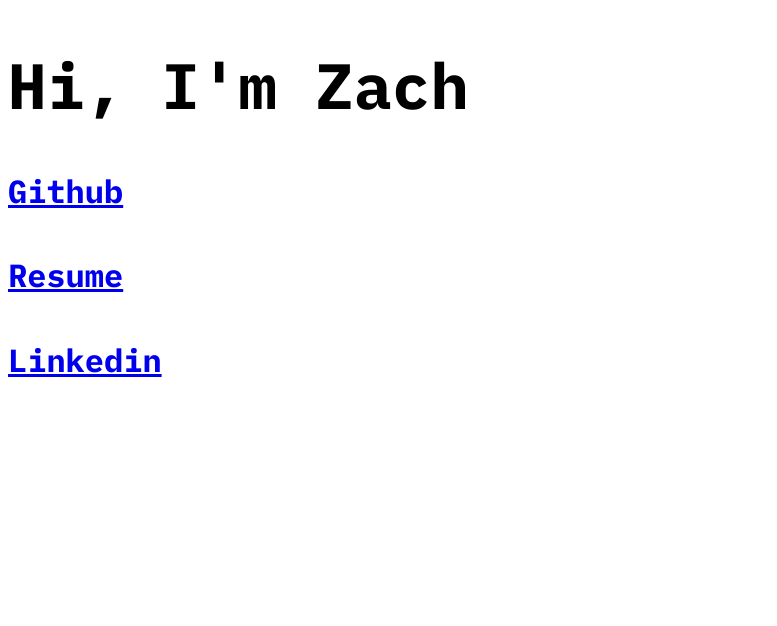
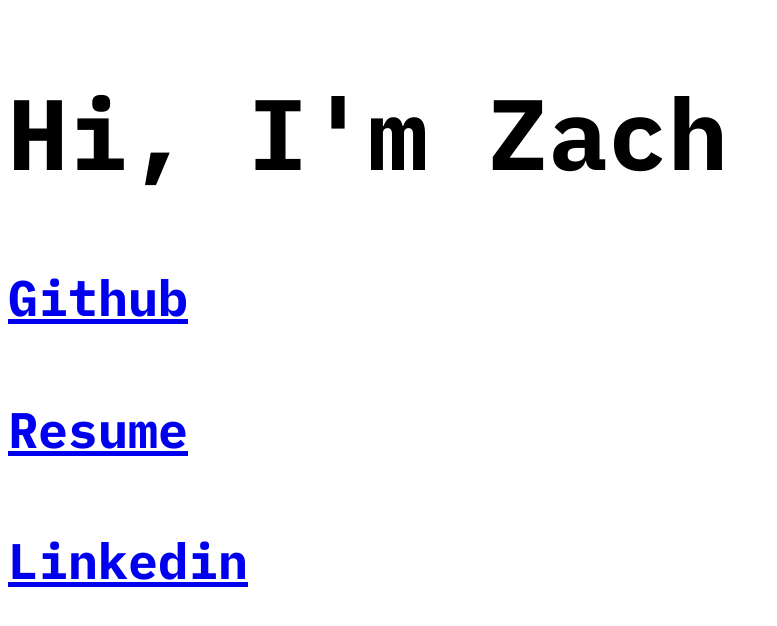
Before and after one commit to zlederman/zachary-lederman, a plain HTML site: page index.html in a window 1280 px wide. Shown: the whole page, without its empty margins (0-777 px from the left). Drawn offline with Linux system fonts and the light colour scheme.

Commit message:
much wow!

```diff
--- a/style.css
+++ b/style.css
@@ -7,7 +7,7 @@
     border-radius: 2px;
     border-width: 1px;
     border-color: black;
-    font-size: xx-large;
+    font-size: 50px
 }
 @media only screen and (max-width: 768px) {
     * {
```
